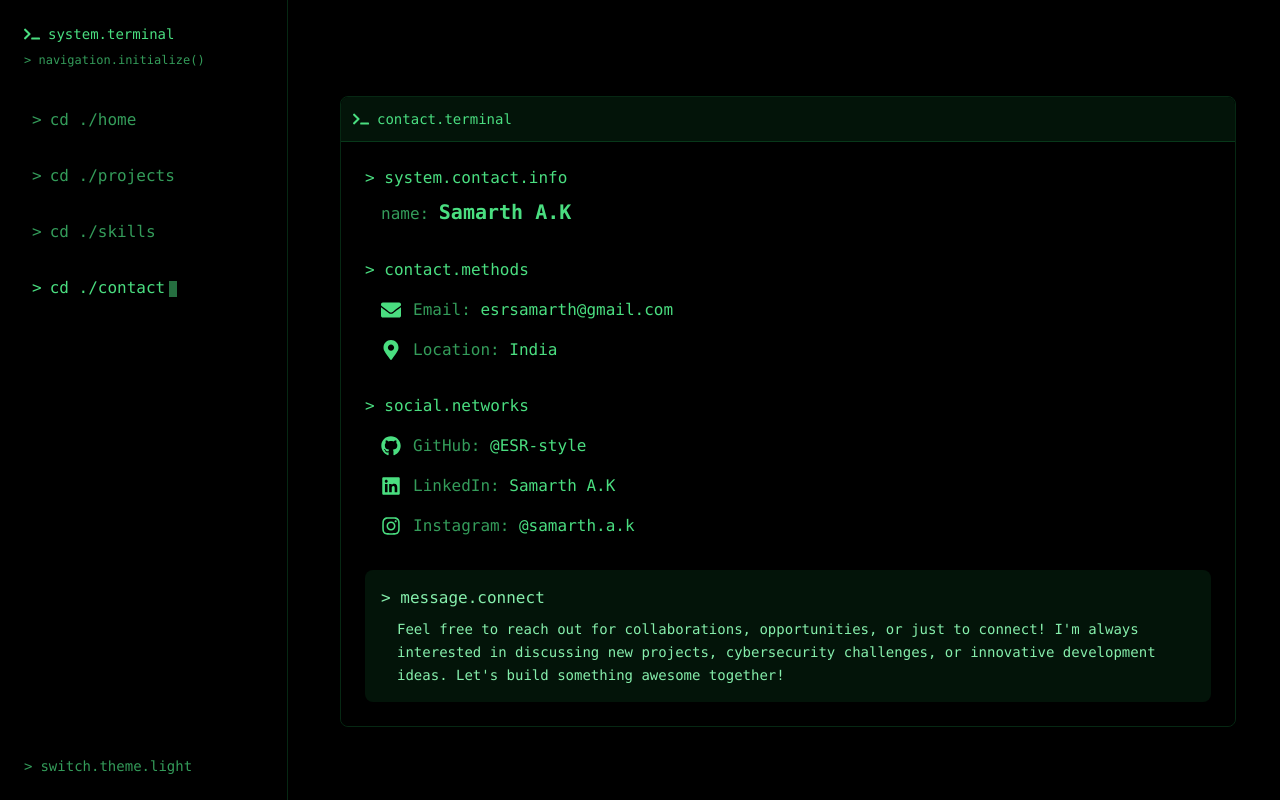
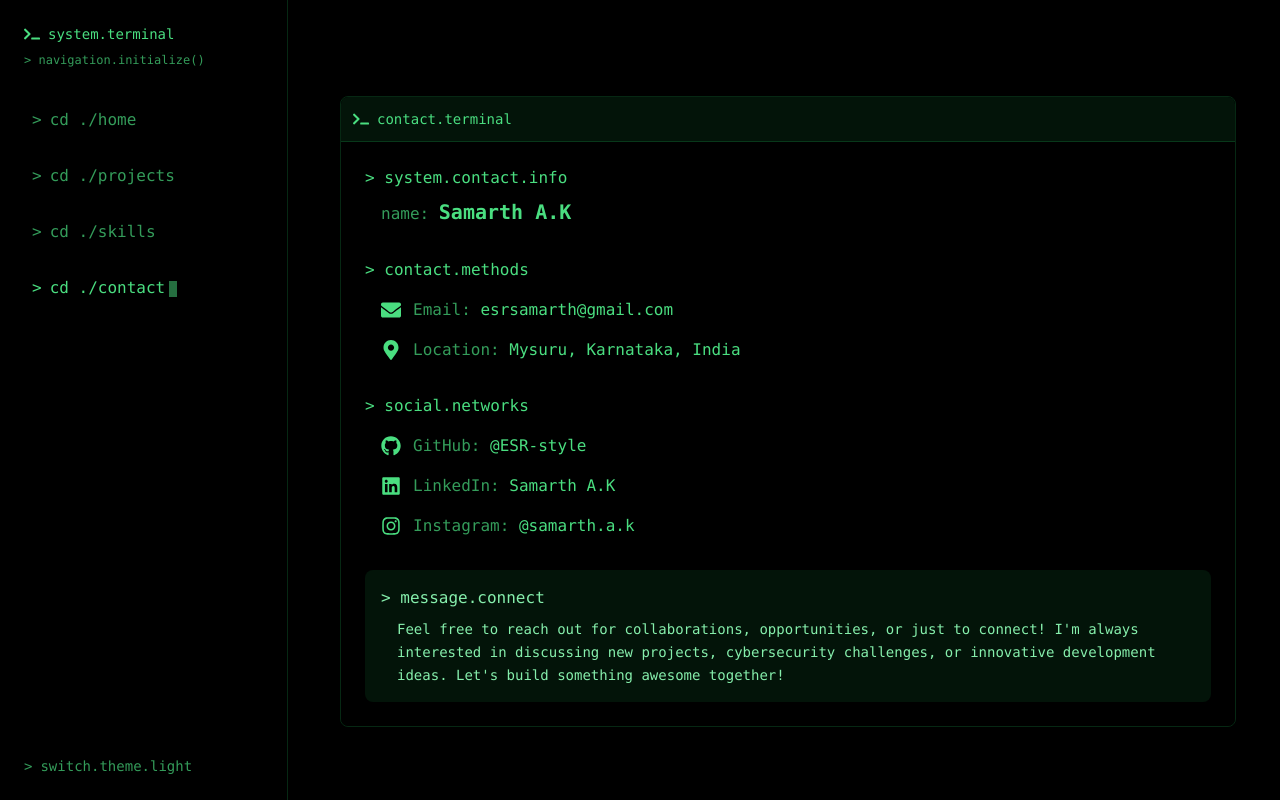
Before and after one commit to ESR-style/Portfolio-Samarth, a React (Vite) app: page /contact in a window 1280 px wide. Built offline with nearby package versions, Linux system fonts and the light colour scheme.

Commit message:
added city and state to contact

```diff
--- a/src/pages/Contact.jsx
+++ b/src/pages/Contact.jsx
@@ -34,7 +34,7 @@ const Contact = () => {
     {
       icon: <FaMapMarkerAlt />,
       label: 'Location',
-      value: 'India',
+      value: 'Mysuru, Karnataka, India',
       link: null
     }
   ];
```
